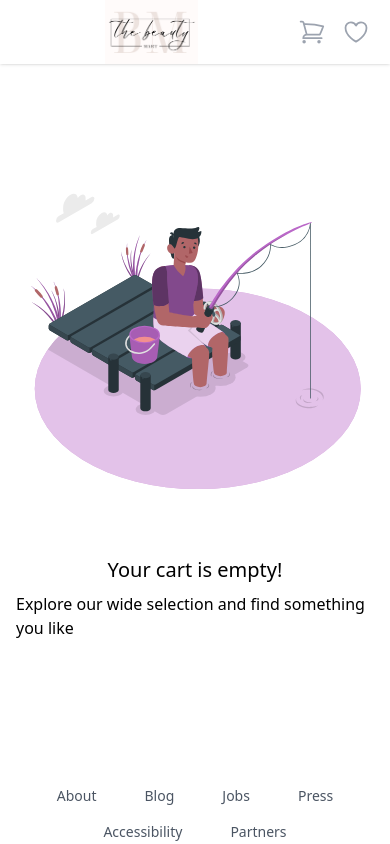
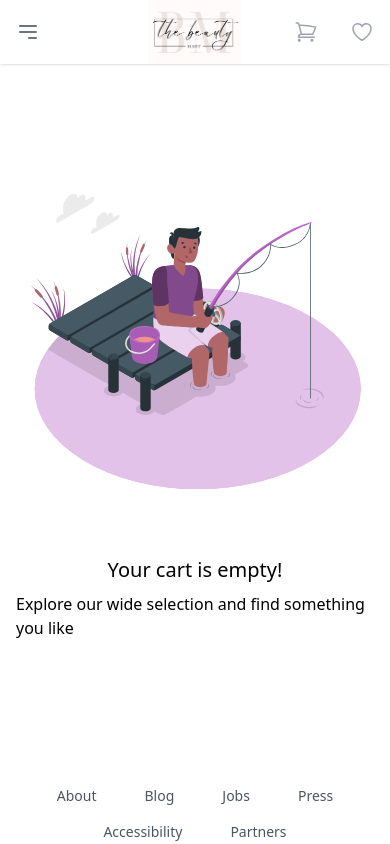
Before and after one commit to Sajin-NS/BeautyMart, a React (Create React App) app: page /cart in a window 390 px wide. Shown: the top 844 px of the page. Built offline with nearby package versions, Linux system fonts and the light colour scheme.

Commit message:
Dhanush || Added Redirect

```diff
--- a/src/Component/Home/ProductList.jsx
+++ b/src/Component/Home/ProductList.jsx
@@ -9,7 +9,7 @@ const ProductList = ({ wishlists, handleWishlist, setWishlists }) => {
           Products For You
         </h2>
 
-        <div className="mt-6 grid grid-cols-1 gap-x-6 gap-y-10 sm:grid-cols-2 lg:grid-cols-4 xl:gap-x-8">
+        <div className="grid grid-cols-1 gap-x-6 gap-y-10 sm:grid-cols-2 lg:grid-cols-4 xl:gap-x-8">
           {products.map((product) => (
             <div key={product.id} id={product.id} className="group relative">
               <button
--- a/src/Component/NavBar.jsx
+++ b/src/Component/NavBar.jsx
@@ -1,11 +1,12 @@
 import React, { useEffect, useState } from "react";
 import { Link, useLocation, useNavigate } from "react-router-dom";
-import { animateScroll as scroll, scroller } from "react-scroll";
+import { scroller } from "react-scroll";
 
 const NavBar = () => {
   const location = useLocation();
   const navigate = useNavigate();
   const [active, setActive] = useState("");
+  const [isMenuOpen, setIsMenuOpen] = useState(false); // Mobile menu state
 
   useEffect(() => {
     const section = new URLSearchParams(location.search).get("section");
@@ -24,22 +25,48 @@ const NavBar = () => {
 
   const handleClick = (id) => {
     if (location.pathname === "/") {
-      // If already on the home page, scroll to the section
       scrollToSection(id);
       setActive(id);
     } else {
-      // Navigate to home and add query parameter for the section
       navigate(`/?section=${id}`);
       setActive(id);
     }
+    setIsMenuOpen(false); // Close menu on navigation
   };
 
   return (
     <nav className="fixed top-0 left-0 bg-white z-50 w-full shadow">
       <div className="mx-auto max-w-full px-2 sm:px-6 lg:px-8">
-        <div className="relative flex h-16 justify-between">
-          <div className="flex flex-1 gap-4 items-center justify-center sm:items-stretch sm:justify-start">
-            <div className="flex shrink-0 items-center">
+        <div className="relative flex h-16 items-center justify-between">
+          {/* Hamburger Button */}
+          <button
+            onClick={() => setIsMenuOpen(!isMenuOpen)}
+            className="inline-flex items-center justify-center p-2 rounded-md text-gray-500 hover:text-gray-700 hover:bg-gray-100 sm:hidden"
+          >
+            <span className="sr-only">Open menu</span>
+            <svg
+              className="h-6 w-6"
+              xmlns="http://www.w3.org/2000/svg"
+              fill="none"
+              viewBox="0 0 24 24"
+              stroke="currentColor"
+              aria-hidden="true"
+            >
+              <path
+                strokeLinecap="round"
+                strokeLinejoin="round"
+                strokeWidth="2"
+                d={
+                  isMenuOpen
+                    ? "M6 18L18 6M6 6l12 12" // X icon
+                    : "M4 6h16M4 12h16m-7 6h7" // Hamburger icon
+                }
+              />
+            </svg>
+          </button>
+
+          {/* Logo */}
+          <div className="absolute left-1/2 transform -translate-x-1/2">
             <Link to="/">
               <img
                 alt="Your Company"
@@ -48,40 +75,17 @@ const NavBar = () => {
               />
             </Link>
           </div>
-            <div className="hidden sm:ml-6 sm:flex sm:space-x-8">
-              <button
-                onClick={() => handleClick("TrendingProduct")}
-                className={`inline-flex items-center px-1 pt-1 text-sm font-medium text-gray-500 hover:text-gray-700 ${
-                  active === "TrendingProduct" && "border-b-2 border-pink-400"
-                }`}
-              >
-                Trending
-              </button>
-              <button
-                onClick={() => handleClick("ProjectList")}
-                className={`inline-flex items-center px-1 pt-1 text-sm font-medium text-gray-500 hover:text-gray-700 ${
-                  active === "ProjectList" && "border-b-2 border-pink-400"
-                }`}
-              >
-                Products
-              </button>
-            </div>
-          </div>
-          <div className="inset-y-0 right-0 flex items-center pr-2 sm:static sm:inset-auto sm:ml-3 sm:pr-0">
-            <button
-              type="button"
-              className="group relative rounded-full p-1 text-gray-400"
-            >
-              <a href="/cart">
-                <span className="absolute -inset-1.5" />
-                <span className="sr-only">View notifications</span>
+
+          {/* Cart and Wishlist */}
+          <div className="flex items-center space-x-4">
+            <a href="/cart" className="p-2 text-gray-400 hover:text-gray-600">
               <svg
                 xmlns="http://www.w3.org/2000/svg"
                 fill="none"
                 viewBox="0 0 24 24"
                 strokeWidth="1.5"
                 stroke="currentColor"
-                  className="size-7 group-hover:stroke-gray-700"
+                className="w-6 h-6"
               >
                 <path
                   strokeLinecap="round"
@@ -90,23 +94,17 @@ const NavBar = () => {
                 />
               </svg>
             </a>
-            </button>
-          </div>
-          <div className="inset-y-0 right-0 flex items-center pr-2 sm:static sm:inset-auto sm:ml-3 sm:pr-0">
-            <button
-              type="button"
-              className="group relative rounded-full p-1 text-gray-400"
+            <a
+              href="/wishlist"
+              className="p-2 text-gray-400 hover:text-gray-600"
             >
-              <a href="/wishlist">
-                <span className="absolute -inset-1.5" />
-                <span className="sr-only">View notifications</span>
               <svg
                 xmlns="http://www.w3.org/2000/svg"
                 fill="none"
                 viewBox="0 0 24 24"
                 strokeWidth="1.5"
                 stroke="currentColor"
-                  className="size-7 group-hover:fill-red-600 group-hover:stroke-gray-700"
+                className="w-6 h-6"
               >
                 <path
                   strokeLinecap="round"
@@ -115,6 +113,31 @@ const NavBar = () => {
                 />
               </svg>
             </a>
+          </div>
+        </div>
+
+        {/* Dropdown Menu */}
+        <div
+          className={`${
+            isMenuOpen ? "block" : "hidden"
+          } sm:hidden bg-white shadow-md mt-2`}
+        >
+          <div className="px-2 pt-2 pb-3 space-y-1">
+            <button
+              onClick={() => handleClick("TrendingProduct")}
+              className={`block px-3 py-2 text-sm font-medium text-gray-500 hover:text-gray-700 ${
+                active === "TrendingProduct" && "bg-gray-200"
+              }`}
+            >
+              Trending
+            </button>
+            <button
+              onClick={() => handleClick("ProjectList")}
+              className={`block px-3 py-2 text-sm font-medium text-gray-500 hover:text-gray-700 ${
+                active === "ProjectList" && "bg-gray-200"
+              }`}
+            >
+              Products
             </button>
           </div>
         </div>
--- a/src/Pages/ProductDetail.jsx
+++ b/src/Pages/ProductDetail.jsx
@@ -184,7 +184,7 @@ const ProductDetail = () => {
                       <img
                         alt={selectedImage.imageAlt}
                         src={selectedImage.imageSrc}
-                        className="w-full h-full p-20 pb-0 -20 -mt-36 object-cover rounded-lg"
+                        className="w-full h-full md:p-20 md:pb-0 -20 md:-mt-36 object-cover rounded-lg"
                       />
                     )}
 
```
Lines whose indentation alone changed are shown as unchanged.
